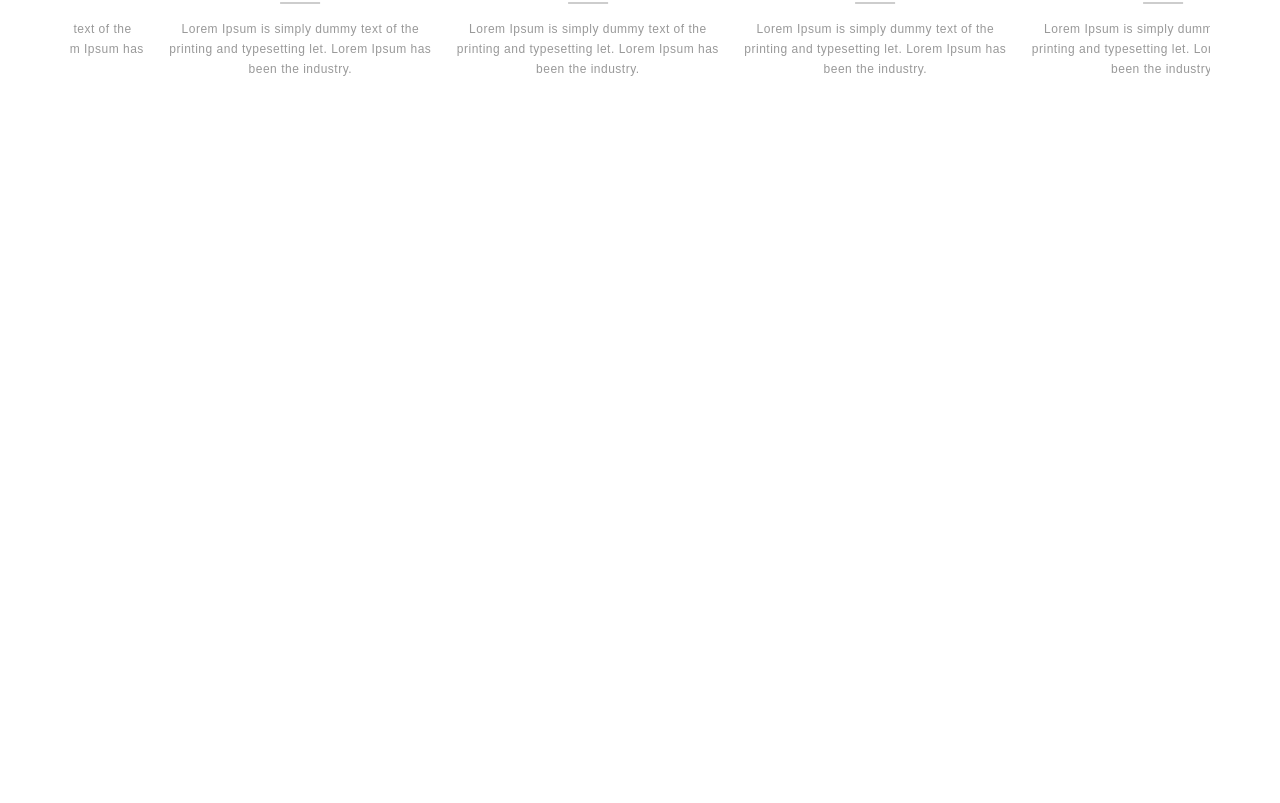
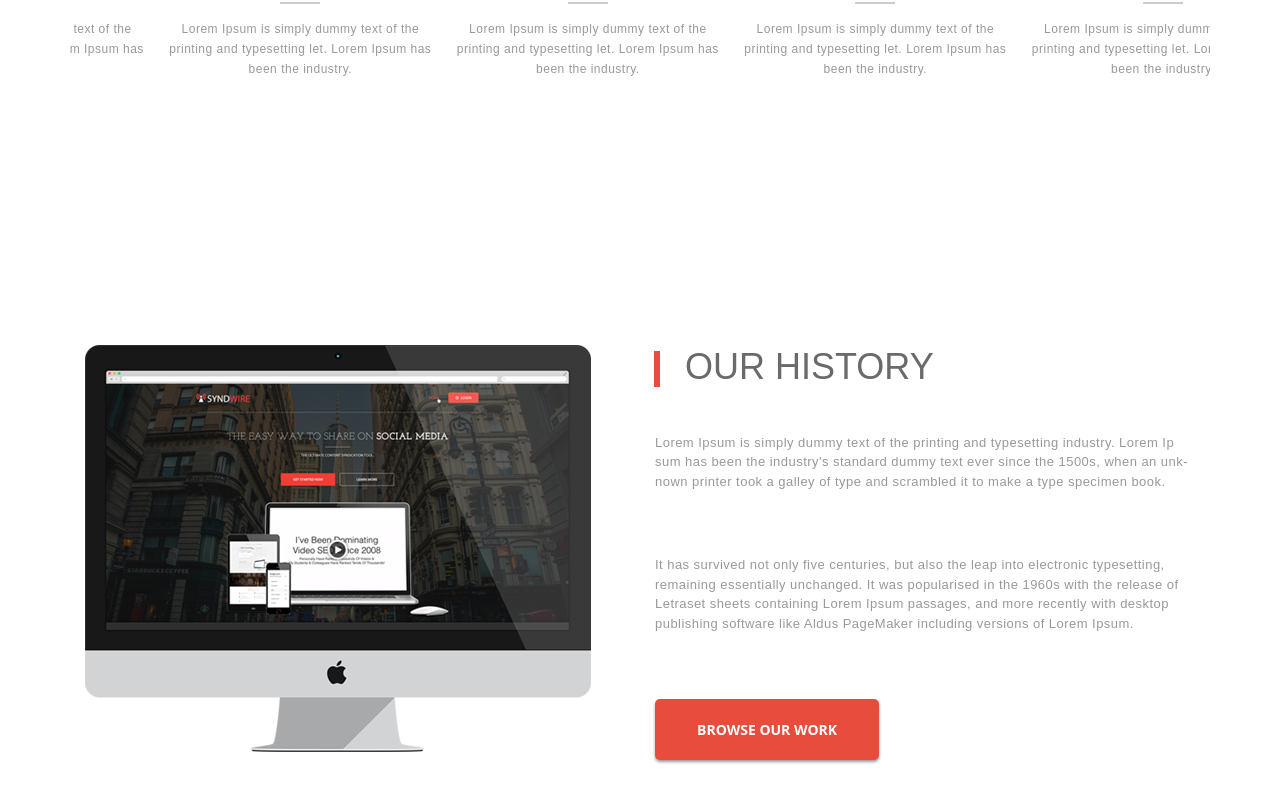
Before and after one commit to iamtheasad/react-bino-l-p, a React (Create React App) app: page / in a window 1280 px wide. Shown: the part 1303-2106 px from the top of the page. Before the commit the page ends 1508 px from the top, so only its background shows below. Built offline with nearby package versions, Linux system fonts and the light colour scheme; a web font is replaced by a local one.

Commit message:
History Component added

```diff
--- a/public/index.html
+++ b/public/index.html
@@ -19,9 +19,9 @@
    <!-- Font Awesome CDN or Kit js link -->
    <script src="https://kit.fontawesome.com/41baba5a65.js" crossorigin="anonymous"></script>
 </head>
-<body style="width: 100%;">
+<body>
 <noscript>You need to enable JavaScript to run this app.</noscript>
-<div id="root"></div>
+<div style="width: 100%;" id="root"></div>
 
 </body>
 </html>
--- a/src/Pages/HomePage.js
+++ b/src/Pages/HomePage.js
@@ -2,6 +2,7 @@ import React, {Component, Fragment} from 'react';
 import TopBanner from "../components/TopBanner/TopBanner";
 import TopNavigation from "../components/TopNavigation/TopNavigation";
 import Testimonial from '../components/Testimonial/Testimonial';
+import History from '../components/History/History';
 
 
 class HomePage extends Component {
@@ -11,6 +12,7 @@ class HomePage extends Component {
                 <TopNavigation/>
                 <TopBanner/>
                 <Testimonial/>
+                <History/>
             </Fragment>
         );
     }
--- a/src/assets/css/style.css
+++ b/src/assets/css/style.css
@@ -719,7 +719,8 @@ nav.navbar.navbar-expand-lg.menu_section {
 
 .history_text p {
     font-weight: 500;
-    letter-spacing: 0.0187rem;
+    letter-spacing: 0.0287rem;
+    font-size: 13px;
 }
 
 a.history_btn {
@@ -742,6 +743,8 @@ a.history_btn {
 
 a.history_btn:hover {
     background: #d63e2e;
+    color: #fff;
+    text-decoration: none;
 }
 
 /**************************************
--- a/src/components/History/History.js
+++ b/src/components/History/History.js
@@ -0,0 +1,41 @@
+import React, { Component, Fragment } from 'react';
+import HistoryImage from '../../assets/image/history.png'
+
+class History extends Component {
+   render() {
+      return (
+         <Fragment>
+            {/* Our History Start */}
+            <section className="custom_width" id="history">
+               <div className="container">
+                  <div className="row history_height">
+                     <div className="col-md-6">
+                        <div className="history_img">
+                           <img src={HistoryImage} alt="History Image" />
+                        </div>
+                     </div>
+                     <div className="col-md-6">
+                        <div className="history_text">
+                           <h2>OUR HISTORY</h2>
+                           <p>Lorem Ipsum is simply dummy text of the printing and typesetting industry. Lorem Ip sum has
+                           been the industry's standard dummy text ever since the 1500s, when an unk- nown printer took
+                           a galley of type and scrambled it to make a type specimen book.</p>
+                           <br />
+                           <br />
+                           <p>It has survived not only five centuries, but also the leap into electronic typesetting,
+                           remaining essentially unchanged. It was popularised in the 1960s with the release of
+                           Letraset sheets containing Lorem Ipsum passages, and more
+                           recently with desktop publishing software like Aldus PageMaker including versions of Lorem
+                           Ipsum.</p>
+                           <a href="#recent_work_section" className="history_btn">BROWSE OUR WORK</a>
+                        </div>
+                     </div>
+                  </div>{/* row / */}
+               </div>{/* container / */}
+            </section>{/* Our History End */}
+         </Fragment>
+      )
+   }
+}
+
+export default History;
```
